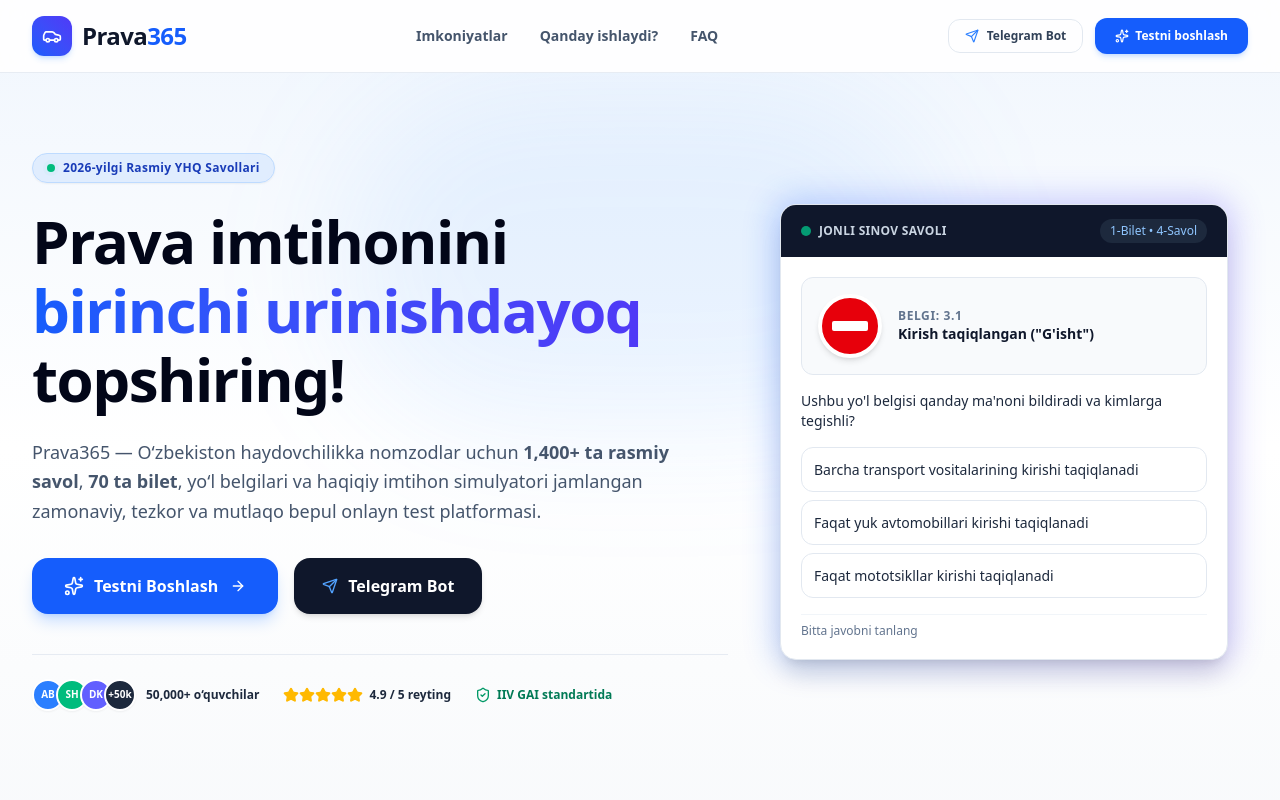
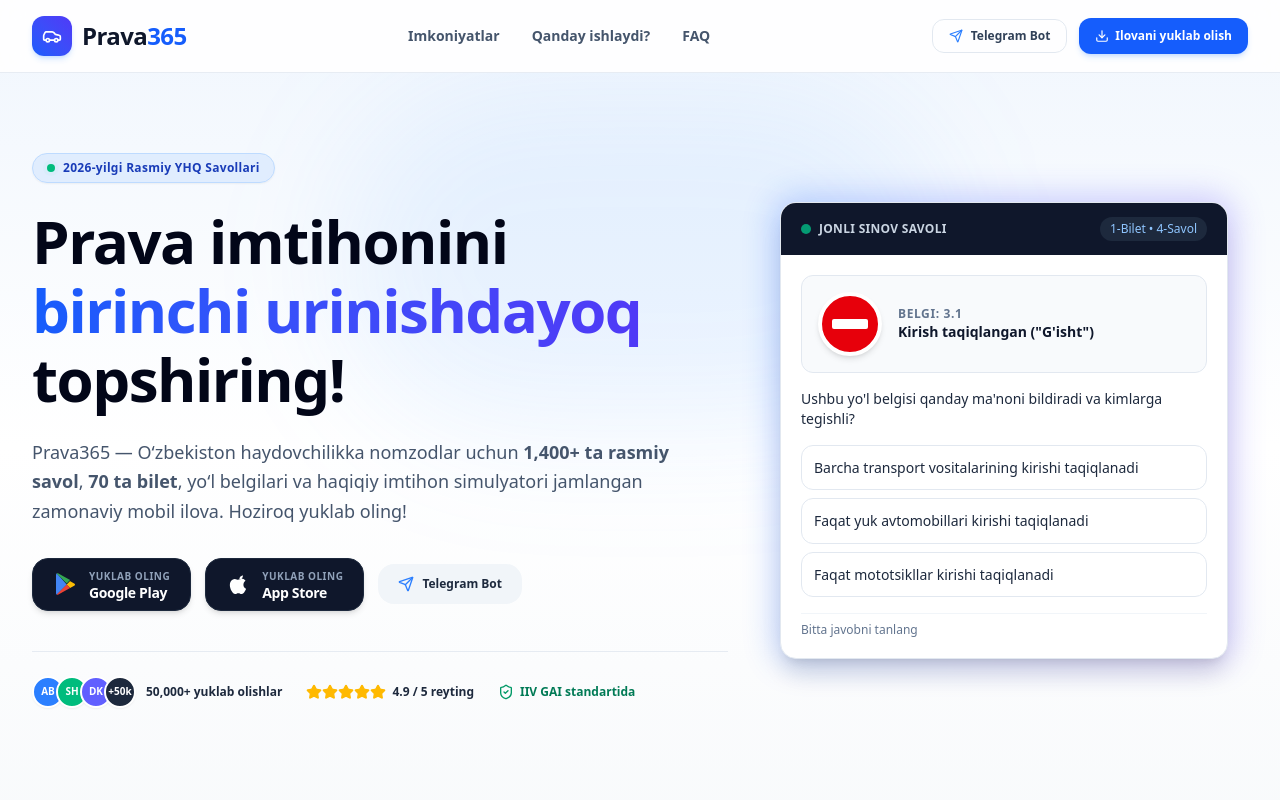
Before and after one commit to diyorjdk/prava365-web, a React (Vite) app: page / in a window 1280 px wide. Shown: the top 800 px of the page. Built offline with nearby package versions, Linux system fonts and the light colour scheme.

Commit message:
feat: replace 'Testni boshlash' buttons with official Google Play and App Store buttons for com.bounce.prava24

```diff
--- /dev/null
+++ b/src/components/common/AppStoreButtons.jsx
@@ -0,0 +1,75 @@
+import { APP_LINKS } from '@/constants/links'
+
+export function GooglePlayButton({ theme = 'dark', className = '' }) {
+  const isDark = theme === 'dark'
+
+  return (
+    <a
+      href={APP_LINKS.playStore}
+      target="_blank"
+      rel="noopener noreferrer"
+      className={`inline-flex items-center gap-3 px-5 py-2.5 rounded-2xl transition-all duration-200 transform hover:-translate-y-0.5 active:translate-y-0 shadow-md ${
+        isDark
+          ? 'bg-slate-900 hover:bg-black text-white border border-slate-800 hover:border-slate-700'
+          : 'bg-white hover:bg-slate-50 text-slate-900 border border-slate-200 shadow-sm'
+      } ${className}`}
+      aria-label="Google Play do‘konidan yuklab olish"
+    >
+      {/* Official Google Play Vector Icon */}
+      <svg className="w-6 h-6 shrink-0" viewBox="0 0 24 24" aria-hidden="true">
+        <path fill="#4285F4" d="M3.6 1.4C3.2 1.8 3 2.4 3 3.1v17.8c0 .7.2 1.3.6 1.7l.1.1 10-10v-.2L3.7 1.3l-.1.1z" />
+        <path fill="#FBBC04" d="M17.1 16.1l-3.4-3.4v-.2l3.4-3.4.1.1 4 2.3c1.1.6 1.1 1.7 0 2.3l-4.1 2.3z" />
+        <path fill="#EA4335" d="M13.7 12.5l-10 10c.4.4 1 .4 1.7.1l11.7-6.7-3.4-3.4z" />
+        <path fill="#34A853" d="M13.7 11.5l3.4-3.4L5.4 1.4C4.7 1 4.1 1.1 3.7 1.4l10 10.1z" />
+      </svg>
+      <div className="flex flex-col text-left">
+        <span className={`text-[10px] uppercase font-semibold tracking-wider ${isDark ? 'text-slate-400' : 'text-slate-500'}`}>
+          Yuklab oling
+        </span>
+        <span className="text-sm font-extrabold tracking-tight leading-none mt-0.5">
+          Google Play
+        </span>
+      </div>
+    </a>
+  )
+}
+
+export function AppStoreButton({ theme = 'dark', className = '' }) {
+  const isDark = theme === 'dark'
+
+  return (
+    <a
+      href={APP_LINKS.appStore}
+      target="_blank"
+      rel="noopener noreferrer"
+      className={`inline-flex items-center gap-3 px-5 py-2.5 rounded-2xl transition-all duration-200 transform hover:-translate-y-0.5 active:translate-y-0 shadow-md ${
+        isDark
+          ? 'bg-slate-900 hover:bg-black text-white border border-slate-800 hover:border-slate-700'
+          : 'bg-white hover:bg-slate-50 text-slate-900 border border-slate-200 shadow-sm'
+      } ${className}`}
+      aria-label="App Store do‘konidan yuklab olish"
+    >
+      {/* Official Apple Vector Icon */}
+      <svg className="w-6 h-6 shrink-0 fill-current" viewBox="0 0 24 24" aria-hidden="true">
+        <path d="M18.71 19.5c-.83 1.24-1.71 2.45-3.05 2.47-1.34.03-1.77-.79-3.29-.79-1.53 0-2 .77-3.27.82-1.31.05-2.3-1.32-3.14-2.53C4.25 17 2.94 12.45 4.7 9.39c.87-1.52 2.43-2.48 4.12-2.51 1.28-.02 2.5.87 3.29.87.78 0 2.26-1.07 3.81-.91.65.03 2.47.26 3.64 1.98-.09.06-2.17 1.28-2.15 3.81.03 3.02 2.65 4.03 2.68 4.04-.03.07-.42 1.44-1.38 2.83M15.97 6.37c.62-.75 1.04-1.8 0.92-2.85-.9.04-1.99.6-2.61 1.34-.55.63-.99 1.68-.86 2.7 1.01.08 2.03-.5 2.55-1.19z" />
+      </svg>
+      <div className="flex flex-col text-left">
+        <span className={`text-[10px] uppercase font-semibold tracking-wider ${isDark ? 'text-slate-400' : 'text-slate-500'}`}>
+          Yuklab oling
+        </span>
+        <span className="text-sm font-extrabold tracking-tight leading-none mt-0.5">
+          App Store
+        </span>
+      </div>
+    </a>
+  )
+}
+
+export default function AppStoreButtons({ theme = 'dark', className = '' }) {
+  return (
+    <div className={`flex flex-wrap items-center gap-3 ${className}`}>
+      <GooglePlayButton theme={theme} />
+      <AppStoreButton theme={theme} />
+    </div>
+  )
+}
--- a/src/components/landing/CtaSection.jsx
+++ b/src/components/landing/CtaSection.jsx
@@ -1,4 +1,6 @@
-import { ArrowRight, Send, Sparkles, CheckCircle2 } from 'lucide-react'
+import { Send, Sparkles, CheckCircle2 } from 'lucide-react'
+import { GooglePlayButton, AppStoreButton } from '@/components/common/AppStoreButtons'
+import { APP_LINKS } from '@/constants/links'
 
 export default function CtaSection() {
   return (
@@ -16,30 +18,24 @@ export default function CtaSection() {
           </div>
 
           <h2 className="text-3xl sm:text-5xl font-black mb-6 tracking-tight leading-tight">
-            Bugun boshlang, ertaga prava oling!
+            Bugun yuklab oling, ertaga prava oling!
           </h2>
 
           <p className="text-base sm:text-lg text-blue-100 mb-10 max-w-2xl mx-auto leading-relaxed">
-            Avtomaktab imtihonini xotirjam va ishonch bilan topshirish uchun hoziroq birinchi biletni yechishni boshlang.
+            Avtomaktab imtihonini xotirjam va ishonch bilan topshirish uchun hoziroq ilovani bepul yuklab oling.
           </p>
 
           <div className="flex flex-col sm:flex-row items-center justify-center gap-4 mb-8">
+            <GooglePlayButton theme="light" className="w-full sm:w-auto justify-center" />
+            <AppStoreButton theme="light" className="w-full sm:w-auto justify-center" />
             <a
-              href="#features"
-              className="w-full sm:w-auto inline-flex items-center justify-center gap-2 px-9 py-4 rounded-2xl bg-white text-blue-600 font-extrabold text-base hover:bg-blue-50 transition-all shadow-lg shadow-black/10 transform hover:-translate-y-0.5"
-            >
-              <span>Bepul Testni Boshlash</span>
-              <ArrowRight className="w-4 h-4" />
-            </a>
-
-            <a
-              href="https://t.me/Prava365Bot"
+              href={APP_LINKS.telegramBot}
               target="_blank"
               rel="noopener noreferrer"
-              className="w-full sm:w-auto inline-flex items-center justify-center gap-2 px-8 py-4 rounded-2xl bg-white/15 hover:bg-white/25 text-white font-bold text-base border border-white/20 backdrop-blur-md transition-all transform hover:-translate-y-0.5"
+              className="w-full sm:w-auto inline-flex items-center justify-center gap-2 px-6 py-3.5 rounded-2xl bg-white/15 hover:bg-white/25 text-white font-bold text-sm border border-white/20 backdrop-blur-md transition-all transform hover:-translate-y-0.5"
             >
               <Send className="w-4 h-4 text-blue-200" />
-              <span>Telegram Botni Ochish</span>
+              <span>Telegram Bot</span>
             </a>
           </div>
 
@@ -54,7 +50,7 @@ export default function CtaSection() {
             </span>
             <span className="flex items-center gap-1.5">
               <CheckCircle2 className="w-4 h-4 text-emerald-300" />
-              Barcha qurilmalarda ishlaydi
+              Android va iOS qo‘llab-quvvatlanadi
             </span>
           </div>
         </div>
--- a/src/components/landing/HeroSection.jsx
+++ b/src/components/landing/HeroSection.jsx
@@ -1,5 +1,7 @@
-import { ArrowRight, Send, Star, ShieldCheck, Sparkles } from 'lucide-react'
+import { Star, ShieldCheck, Send } from 'lucide-react'
 import InteractiveQuestionDemo from './InteractiveQuestionDemo'
+import { GooglePlayButton, AppStoreButton } from '@/components/common/AppStoreButtons'
+import { APP_LINKS } from '@/constants/links'
 
 export default function HeroSection() {
   return (
@@ -31,27 +33,20 @@ export default function HeroSection() {
 
             {/* Description */}
             <p className="text-base sm:text-lg text-slate-600 leading-relaxed mb-8 max-w-2xl mx-auto lg:mx-0">
-              Prava365 — O‘zbekiston haydovchilikka nomzodlar uchun <strong>1,400+ ta rasmiy savol</strong>, <strong>70 ta bilet</strong>, yo‘l belgilari va haqiqiy imtihon simulyatori jamlangan zamonaviy, tezkor va mutlaqo bepul onlayn test platformasi.
+              Prava365 — O‘zbekiston haydovchilikka nomzodlar uchun <strong>1,400+ ta rasmiy savol</strong>, <strong>70 ta bilet</strong>, yo‘l belgilari va haqiqiy imtihon simulyatori jamlangan zamonaviy mobil ilova. Hoziroq yuklab oling!
             </p>
 
-            {/* Dual CTAs */}
-            <div className="flex flex-col sm:flex-row items-center justify-center lg:justify-start gap-4 mb-10">
+            {/* App Store & Play Store CTAs */}
+            <div className="flex flex-col sm:flex-row items-center justify-center lg:justify-start gap-3.5 mb-10">
+              <GooglePlayButton theme="dark" className="w-full sm:w-auto justify-center" />
+              <AppStoreButton theme="dark" className="w-full sm:w-auto justify-center" />
               <a
-                href="#features"
-                className="w-full sm:w-auto inline-flex items-center justify-center gap-2.5 px-8 py-4 rounded-2xl bg-blue-600 hover:bg-blue-700 text-white font-bold text-base shadow-lg shadow-blue-500/25 transition-all transform hover:-translate-y-0.5 active:translate-y-0"
-              >
-                <Sparkles className="w-5 h-5" />
-                <span>Testni Boshlash</span>
-                <ArrowRight className="w-4 h-4 ml-0.5" />
-              </a>
-
-              <a
-                href="https://t.me/Prava365Bot"
+                href={APP_LINKS.telegramBot}
                 target="_blank"
                 rel="noopener noreferrer"
-                className="w-full sm:w-auto inline-flex items-center justify-center gap-2.5 px-7 py-4 rounded-2xl bg-slate-900 hover:bg-slate-950 text-white font-bold text-base shadow-md transition-all transform hover:-translate-y-0.5 active:translate-y-0"
+                className="w-full sm:w-auto inline-flex items-center justify-center gap-2 px-5 py-3 rounded-2xl bg-slate-100 hover:bg-slate-200 text-slate-800 font-bold text-xs transition-all duration-200"
               >
-                <Send className="w-4 h-4 text-blue-400" />
+                <Send className="w-4 h-4 text-blue-500" />
                 <span>Telegram Bot</span>
               </a>
             </div>
@@ -74,7 +69,7 @@ export default function HeroSection() {
                     +50k
                   </div>
                 </div>
-                <span className="font-semibold text-slate-800">50,000+ o‘quvchilar</span>
+                <span className="font-semibold text-slate-800">50,000+ yuklab olishlar</span>
               </div>
 
               {/* Rating */}
--- a/src/components/layout/Footer.jsx
+++ b/src/components/layout/Footer.jsx
@@ -1,4 +1,5 @@
-import { Car, Send, Mail, ShieldCheck, Heart } from 'lucide-react'
+import { Car, Send, Mail, ShieldCheck, Heart, Smartphone } from 'lucide-react'
+import { APP_LINKS } from '@/constants/links'
 
 export default function Footer() {
   const currentYear = new Date().getFullYear()
@@ -16,7 +17,7 @@ export default function Footer() {
               <span>Prava<span className="text-blue-500">365</span></span>
             </div>
             <p className="text-sm text-slate-400 max-w-sm leading-relaxed mb-6">
-              Haydovchilik guvohnomasini birinchi urinishdayoq olishda ishonchli hamrohingiz. 2026-yilgi yangi YHQ testlari, yo‘l belgilari va jarimalar ma‘lumotnomasi.
+              Haydovchilik guvohnomasini birinchi urinishdayoq olishda ishonchli hamrohingiz. 2026-yilgi yangi YHQ testlari, yo‘l belgilari va imtihon simulyatori.
             </p>
             <div className="flex items-center gap-2 text-xs text-emerald-400 font-semibold bg-emerald-950/60 border border-emerald-800/80 px-3 py-1.5 rounded-lg w-fit">
               <ShieldCheck className="w-4 h-4" />
@@ -27,12 +28,29 @@ export default function Footer() {
           {/* Quick Links */}
           <div className="md:col-span-3">
             <h4 className="text-xs font-bold text-slate-200 tracking-wider uppercase mb-4">
-              Platforma
+              Mobil Ilova
             </h4>
             <ul className="space-y-3 text-sm">
               <li>
-                <a href="#features" className="hover:text-blue-400 transition-colors">
-                  Haqiqiy Imtihon Simulyatori
+                <a
+                  href={APP_LINKS.playStore}
+                  target="_blank"
+                  rel="noopener noreferrer"
+                  className="hover:text-white transition-colors flex items-center gap-1.5 text-blue-400"
+                >
+                  <Smartphone className="w-4 h-4" />
+                  <span>Google Play (Android)</span>
+                </a>
+              </li>
+              <li>
+                <a
+                  href={APP_LINKS.appStore}
+                  target="_blank"
+                  rel="noopener noreferrer"
+                  className="hover:text-white transition-colors flex items-center gap-1.5 text-slate-300"
+                >
+                  <Smartphone className="w-4 h-4" />
+                  <span>App Store (iOS)</span>
                 </a>
               </li>
               <li>
@@ -43,11 +61,6 @@ export default function Footer() {
               <li>
                 <a href="#features" className="hover:text-blue-400 transition-colors">
                   Yo‘l Belgilari & Chiziqlari
-                </a>
-              </li>
-              <li>
-                <a href="#features" className="hover:text-blue-400 transition-colors">
-                  YHQ Jarimalar Jadvali
                 </a>
               </li>
             </ul>
@@ -61,7 +74,7 @@ export default function Footer() {
             <ul className="space-y-3 text-sm">
               <li>
                 <a
-                  href="https://t.me/Prava365Bot"
+                  href={APP_LINKS.telegramBot}
                   target="_blank"
                   rel="noopener noreferrer"
                   className="flex items-center gap-2 text-blue-400 hover:text-blue-300 transition-colors font-medium"
@@ -72,17 +85,17 @@ export default function Footer() {
               </li>
               <li>
                 <a
-                  href="mailto:support@prava365.uz"
+                  href={`mailto:${APP_LINKS.supportEmail}`}
                   className="flex items-center gap-2 hover:text-white transition-colors"
                 >
                   <Mail className="w-4 h-4 text-slate-500" />
-                  <span>support@prava365.uz</span>
+                  <span>{APP_LINKS.supportEmail}</span>
                 </a>
               </li>
             </ul>
 
             <div className="mt-6 p-4 rounded-xl bg-slate-900 border border-slate-800 text-xs text-slate-400 leading-normal">
-              Platformadan foydalanish mutlaqo bepul bo‘lib, haydovchilik madaniyatini oshirish maqsadida yaratilgan.
+              Ilova mutlaqo bepul bo‘lib, haydovchilik imtihonlariga sifatli tayyorlanish maqsadida yaratilgan.
             </div>
           </div>
         </div>
--- a/src/components/layout/Navbar.jsx
+++ b/src/components/layout/Navbar.jsx
@@ -1,6 +1,7 @@
 import { useState } from 'react'
 import { Link } from 'react-router-dom'
-import { Menu, X, Car, Send, Sparkles } from 'lucide-react'
+import { Menu, X, Car, Send, Download } from 'lucide-react'
+import { APP_LINKS } from '@/constants/links'
 
 export default function Navbar() {
   const [isOpen, setIsOpen] = useState(false)
@@ -39,7 +40,7 @@ export default function Navbar() {
           {/* Desktop Action Buttons */}
           <div className="hidden sm:flex items-center gap-3">
             <a
-              href="https://t.me/Prava365Bot"
+              href={APP_LINKS.telegramBot}
               target="_blank"
               rel="noopener noreferrer"
               className="inline-flex items-center gap-2 px-4 py-2 rounded-xl text-slate-700 font-bold text-xs hover:bg-slate-100 transition-colors border border-slate-200"
@@ -49,11 +50,13 @@ export default function Navbar() {
             </a>
 
             <a
-              href="#features"
-              className="inline-flex items-center gap-1.5 px-5 py-2.5 rounded-xl bg-blue-600 hover:bg-blue-700 text-white font-bold text-xs shadow-md shadow-blue-500/20 transition-all transform hover:-translate-y-0.5 active:translate-y-0"
+              href={APP_LINKS.playStore}
+              target="_blank"
+              rel="noopener noreferrer"
+              className="inline-flex items-center gap-1.5 px-4 py-2.5 rounded-xl bg-blue-600 hover:bg-blue-700 text-white font-bold text-xs shadow-md shadow-blue-500/20 transition-all transform hover:-translate-y-0.5 active:translate-y-0"
             >
-              <Sparkles className="w-3.5 h-3.5" />
-              <span>Testni boshlash</span>
+              <Download className="w-3.5 h-3.5" />
+              <span>Ilovani yuklab olish</span>
             </a>
           </div>
 
@@ -89,7 +92,7 @@ export default function Navbar() {
 
           <div className="pt-3 border-t border-slate-100 flex flex-col gap-2.5">
             <a
-              href="https://t.me/Prava365Bot"
+              href={APP_LINKS.telegramBot}
               target="_blank"
               rel="noopener noreferrer"
               className="w-full flex items-center justify-center gap-2 py-3 rounded-xl bg-slate-100 text-slate-800 font-bold text-sm"
@@ -99,12 +102,13 @@ export default function Navbar() {
             </a>
 
             <a
-              href="#features"
-              onClick={() => setIsOpen(false)}
+              href={APP_LINKS.playStore}
+              target="_blank"
+              rel="noopener noreferrer"
               className="w-full flex items-center justify-center gap-2 py-3 rounded-xl bg-blue-600 text-white font-bold text-sm shadow-md"
             >
-              <Sparkles className="w-4 h-4" />
-              <span>Testni boshlash</span>
+              <Download className="w-4 h-4" />
+              <span>Ilovani yuklab olish</span>
             </a>
           </div>
         </div>
--- /dev/null
+++ b/src/constants/links.js
@@ -0,0 +1,7 @@
+export const APP_LINKS = {
+  packageName: 'com.bounce.prava24',
+  playStore: 'https://play.google.com/store/apps/details?id=com.bounce.prava24',
+  appStore: 'https://apps.apple.com/app/prava24/id6470000000',
+  telegramBot: 'https://t.me/Prava365Bot',
+  supportEmail: 'support@prava365.uz',
+}
```
